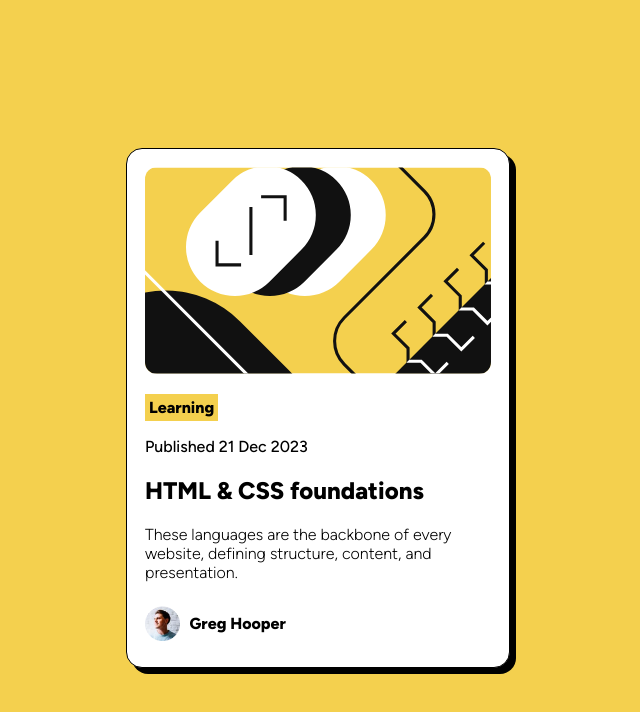
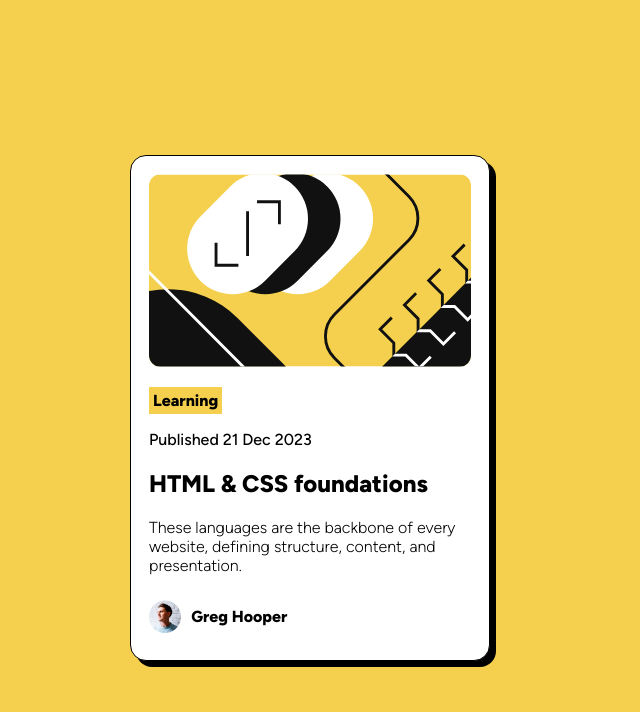
Before and after one commit to Tohir564/blog, a plain HTML site: page index.html in a window 1280 px wide. Shown: the whole page, without its empty margins (330-970 px from the left). Drawn offline with Linux system fonts and the light colour scheme; files whose address does not match are found by name.

Commit message:
Update index.css

```diff
--- a/index.css
+++ b/index.css
@@ -23,7 +23,6 @@ body {
   align-items: center;
   justify-content: center;
   min-height: 100vh;
-  width: 100%;
 }
 
 .main {
@@ -31,7 +30,7 @@ body {
   border-style: solid;
   border-radius: 16px;
   border-width: 1px;
-  width: 30%;
+  width: 360px;
   box-shadow: 6px 6px;
   background-color: white;
 }
```
